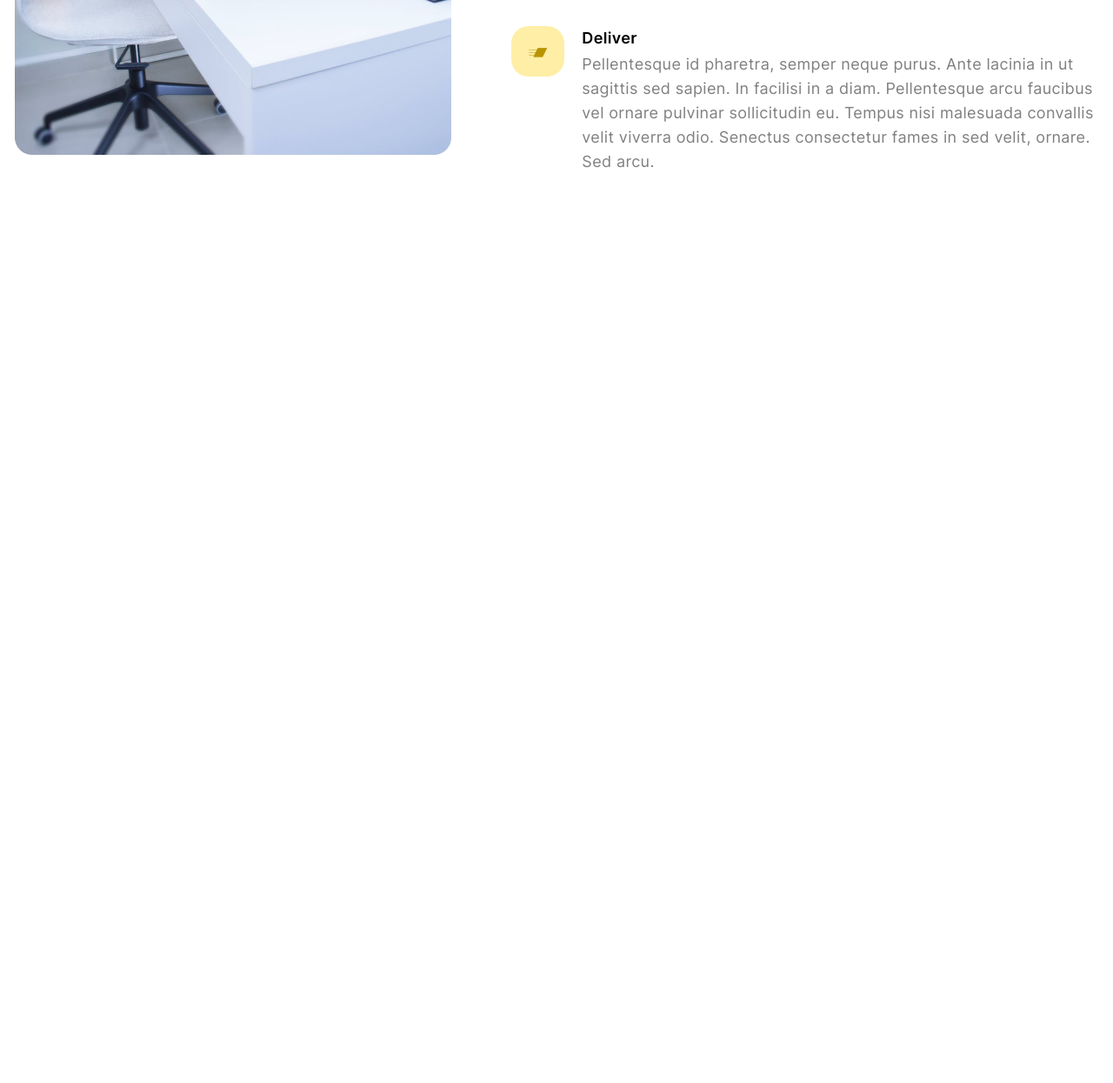
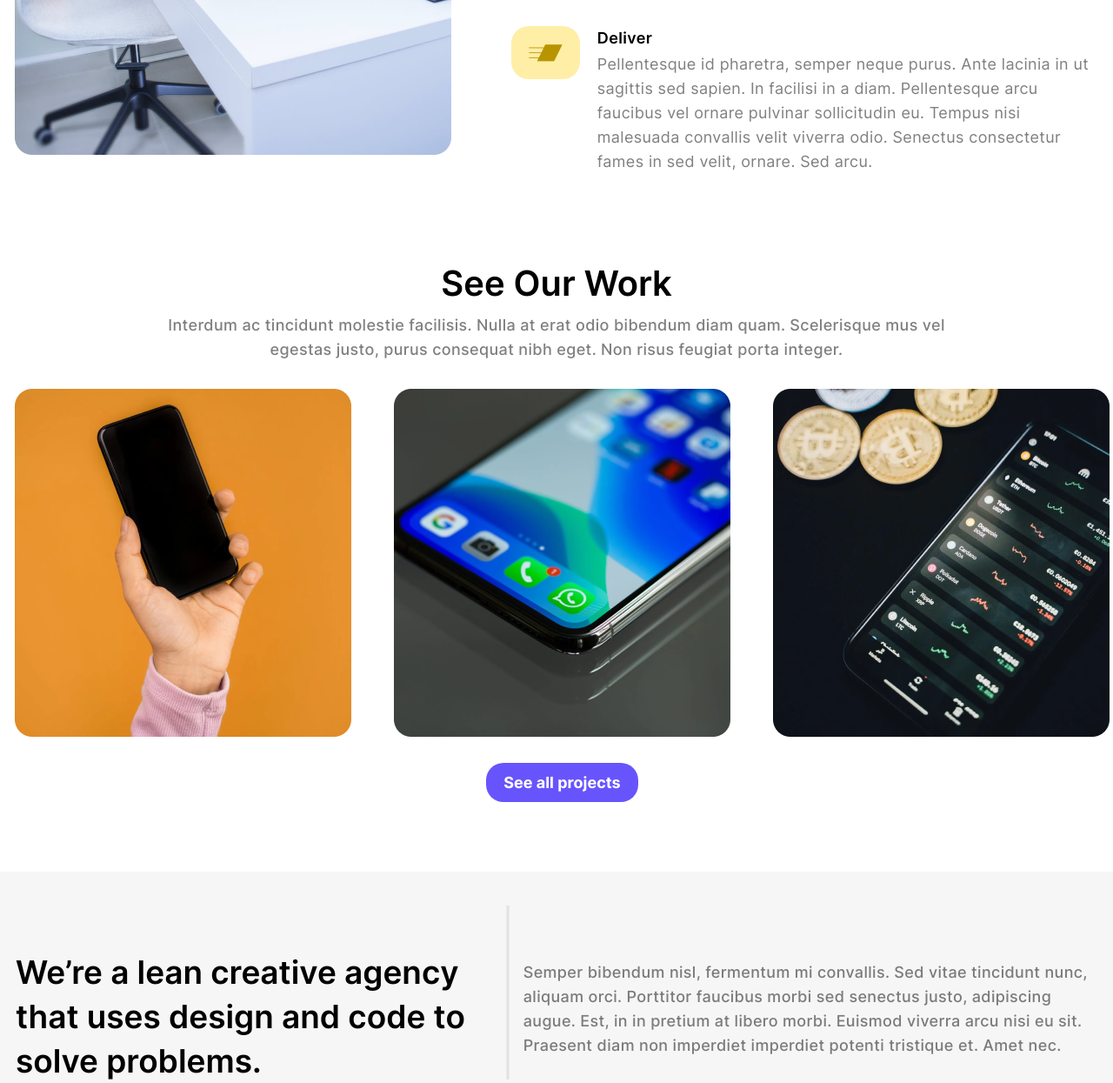
Before and after one commit to Dusan1234-code/Digital-Studio, a website: page index.html in a window 1280 px wide. Shown: the part 2806-4051 px from the top of the page at 87% size. Before the commit the page ends 3039 px from the top, so only its background shows below. Drawn offline with nearby package versions, Linux system fonts and the light colour scheme; files that its build step writes are made by us from their sources; files whose address does not match are found by name.

Commit message:
daily commit

```diff
--- a/index.html
+++ b/index.html
@@ -209,6 +209,28 @@
 				</div>
 			</div>
 		</section>
+		<div class="work">
+			<div class="work__container container">
+				<h2 class="work__heading section-heading">See Our Work</h2>
+				<p class="work__text section-text">Interdum ac tincidunt molestie facilisis. Nulla at erat odio bibendum diam quam. Scelerisque mus vel egestas justo, purus consequat nibh eget. Non risus feugiat porta integer.</p>
+				<div class="work__gallery">
+					<img src="./images/handphone.png" alt="Phone in hand" class="work__gallery-image">
+					<img src="./images/phone.png" alt="Telephone image" class="work__gallery-image">
+					<img src="./images/blackphone.png" alt="Telephone image" class="work__gallery-image">
+					<a href="#" class="work__btn btn">See all projects</a>
+				</div>
+			</div>
+			<div class="work__content">
+				<div class="container work__container-sec">
+					<h3 class="work__content-heading">
+						We’re a lean creative agency that uses design and code to solve problems.</h3>
+						<p class="work__content-text section-text">
+							Semper bibendum nisl, fermentum mi convallis. Sed vitae tincidunt nunc, aliquam orci. Porttitor faucibus morbi sed senectus justo, adipiscing augue. Est, in in pretium at libero morbi. Euismod viverra arcu nisi eu sit.
+							Praesent diam non imperdiet imperdiet potenti tristique et. Amet nec.
+						</p>
+				</div>
+			</div>
+		</div>
 	</main>
 	<footer></footer>
 	<script src="./js/main.js"></script>
--- a/src/scss/abstracts/_variables.scss
+++ b/src/scss/abstracts/_variables.scss
@@ -13,8 +13,10 @@ $myMainBackgroundColor: rgb(249,249,251);
 $myMainRatingColor: rgba(196, 196, 196, 0.2);
 $myBlack2: rgba(0, 0, 0, 1);
 $mySilverTrans:rgba(0, 0, 0, 0.5);
+$myWorkBack: #C4C4C426;
+$myBorderColor: #e2e2e2;
+// PROCES ICON COlORS
 $iconBackground: #F0EEFF;
-// PROCES ICON COlORS
 $iconBrightRed: #FCEDEE;
 $iconBrightBlue: #BED3FF;
 $iconBrightYellow: #FFEEA6;
--- a/src/scss/icon-font/iconfont.scss
+++ b/src/scss/icon-font/iconfont.scss
@@ -3,11 +3,11 @@ iconfont Webfont
 */
 @font-face {
 	font-family: 'iconfont';
-	src: url('../fonts/iconfont.eot?1655465765697');
-	src: url('../fonts/iconfont.eot?#iefix-1655465765697') format('embedded-opentype'),
-		url('../fonts/iconfont.woff2?1655465765697') format('woff2'),
-		url('../fonts/iconfont.woff?1655465765697') format('woff'),
-		url('../fonts/iconfont.ttf?1655465765697') format('truetype');
+	src: url('../fonts/iconfont.eot?1655553338632');
+	src: url('../fonts/iconfont.eot?#iefix-1655553338632') format('embedded-opentype'),
+		url('../fonts/iconfont.woff2?1655553338632') format('woff2'),
+		url('../fonts/iconfont.woff?1655553338632') format('woff'),
+		url('../fonts/iconfont.ttf?1655553338632') format('truetype');
 	font-weight: normal;
 	font-style: normal;
 }
@@ -39,7 +39,6 @@ Glyphs list
 
 .icon-deliver::before {
 	content: '\ea02';
-	font-size: 11px;
 }
 
 .icon-discovery::before {
--- /dev/null
+++ b/src/scss/layout/_work.scss
@@ -0,0 +1,61 @@
+.work__container {
+    padding-top: 65px;
+    .work__heading {
+        margin-bottom: 6px;
+    }
+    .work__text {
+        width: 72%;
+        margin-bottom: 31px;
+    }
+}
+
+.work__gallery {
+    display: grid;
+    grid-template-columns: repeat(3, 1fr);
+    column-gap: 49px;
+    row-gap: 30px;
+    .work__gallery-image {
+        height: 400px;
+    }
+    .work__btn {
+        grid-column: 2/3;        justify-self: center;
+        margin-bottom: 80px;
+    }
+}
+
+
+.work__content {
+    background-color: $myWorkBack;
+    .work__container-sec {
+        display: flex;
+        padding: 35px 20px 0 18px;
+        align-items: center;
+    }
+    .work__content-heading {
+        flex-basis: 47%;
+        font-size: 37px;
+        line-height: 51px;
+        font-family: $inter600;
+        width: 90%;
+        padding-top: 55px;
+        position: relative;
+        &::after {
+            content: "";
+            position: absolute;
+            left: 97%;
+            transform: translate(-50%, -50%);
+            top: 50%;
+            margin-right: 10px;
+            display: inline-block;
+            height: 200px;
+            width: 3px;
+            background-color: $myBorderColor;
+        }
+    }
+    .work__content-text {
+        flex-basis: 53%;
+        white-space: pre-line;
+        padding-top: 10px;
+        text-align: left;
+    }
+}
--- a/src/scss/style.scss
+++ b/src/scss/style.scss
@@ -15,3 +15,4 @@
 @import "layout/services";
 @import "layout/companies";
 @import "layout/process";
+@import "layout/work";
```
Also changed, not shown: dist/css/style.css, dist/fonts/iconfont.ttf, dist/fonts/iconfont.woff, dist/fonts/iconfont.woff2, dist/images/blackphone.png (added), dist/images/handphone.png (added), dist/images/phone.png (added), dist/index.html, src/images/blackphone.png (added), src/images/handphone.png (added), src/images/phone.png (added), 1 other file.
